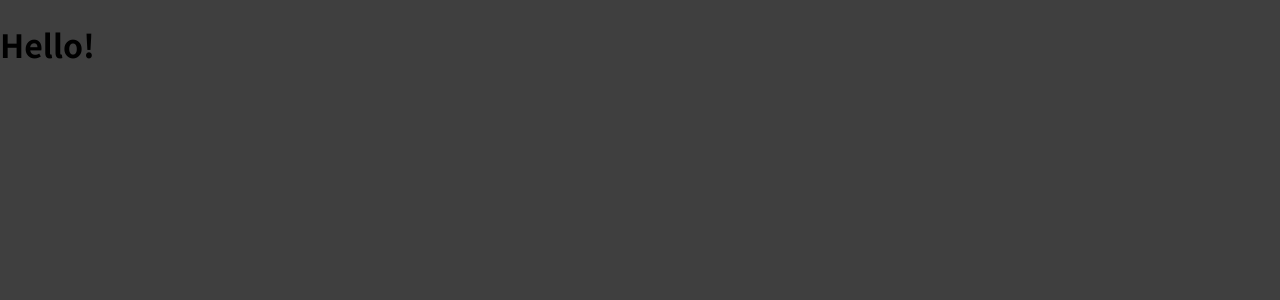
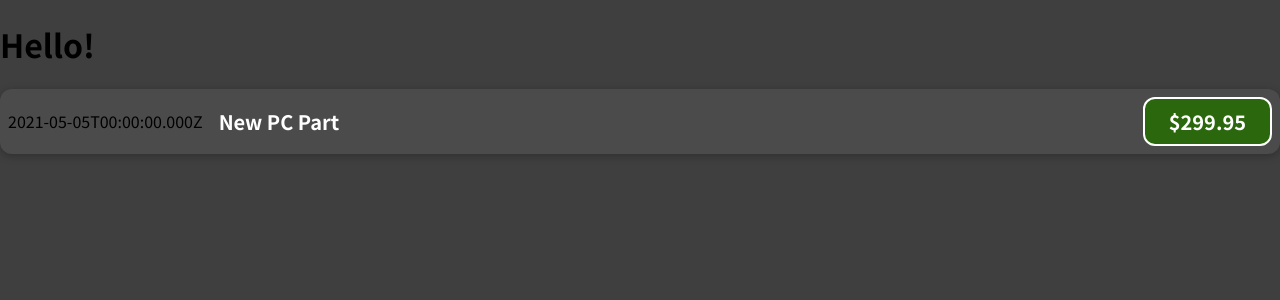
Before and after one commit to gunnarsikorski/expense-tracker, a React (Create React App) app: page / in a window 1280 px wide. Shown: the top 300 px of the page. Built offline with nearby package versions, Linux system fonts and the light colour scheme.

Commit message:
Standing up simple component for expenses

```diff
--- a/src/App.js
+++ b/src/App.js
@@ -1,9 +1,11 @@
 import React from 'react';
+import ExpenseItem from './components/ExpenseItem'
 
 function App() {
   return (
     <div>
       <h1>Hello!</h1>
+      <ExpenseItem />
     </div>
   );
 }
--- /dev/null
+++ b/src/components/ExpenseItem.css
@@ -0,0 +1,56 @@
+.expense-item {
+	display: flex;
+	justify-content: space-between;
+	align-items: center;
+	box-shadow: 0 2px 8px rgba(0, 0, 0, 0.25);
+	padding: 0.5rem;
+	margin: 1rem 0;
+	border-radius: 12px;
+	background-color: #4b4b4b;
+}
+
+.expense-item__description {
+	display: flex;
+	flex-direction: column;
+	gap: 1rem;
+	align-items: flex-end;
+	flex-flow: column-reverse;
+	justify-content: flex-start;
+	flex: 1;
+}
+
+.expense-item h2 {
+	color: #3a3a3a;
+	font-size: 1rem;
+	flex: 1;
+	margin: 0 1rem;
+	color: white;
+}
+
+.expense-item__price {
+	font-size: 1rem;
+	font-weight: bold;
+	color: white;
+	background-color: #2b670d;
+	border: 2px solid white;
+	padding: 0.5rem;
+	border-radius: 12px;
+}
+
+@media (min-width: 580px) {
+	.expense-item__description {
+		flex-direction: row;
+		align-items: center;
+		justify-content: flex-start;
+		flex: 1;
+	}
+
+	.expense-item__description h2 {
+		font-size: 1.25rem;
+	}
+
+	.expense-item__price {
+		font-size: 1.25rem;
+		padding: 0.5rem 1.5rem;
+	}
+}
--- /dev/null
+++ b/src/components/ExpenseItem.js
@@ -0,0 +1,21 @@
+import React from 'react';
+import './ExpenseItem.css';
+
+
+function ExpenseItem() {
+	const expenseDate = new Date(2021, 4, 5);
+	const expenseTitle = 'New PC Part';
+	const expenseAmount = 299.95;
+
+	return (
+		<div className='expense-item'>
+			<div>{expenseDate.toISOString()}</div>
+			<div className='expense-item__description'>
+				<h2>{expenseTitle}</h2>
+				<div className='expense-item__price'>${expenseAmount}</div>
+			</div>
+		</div>
+	);
+}
+
+export default ExpenseItem;
```
